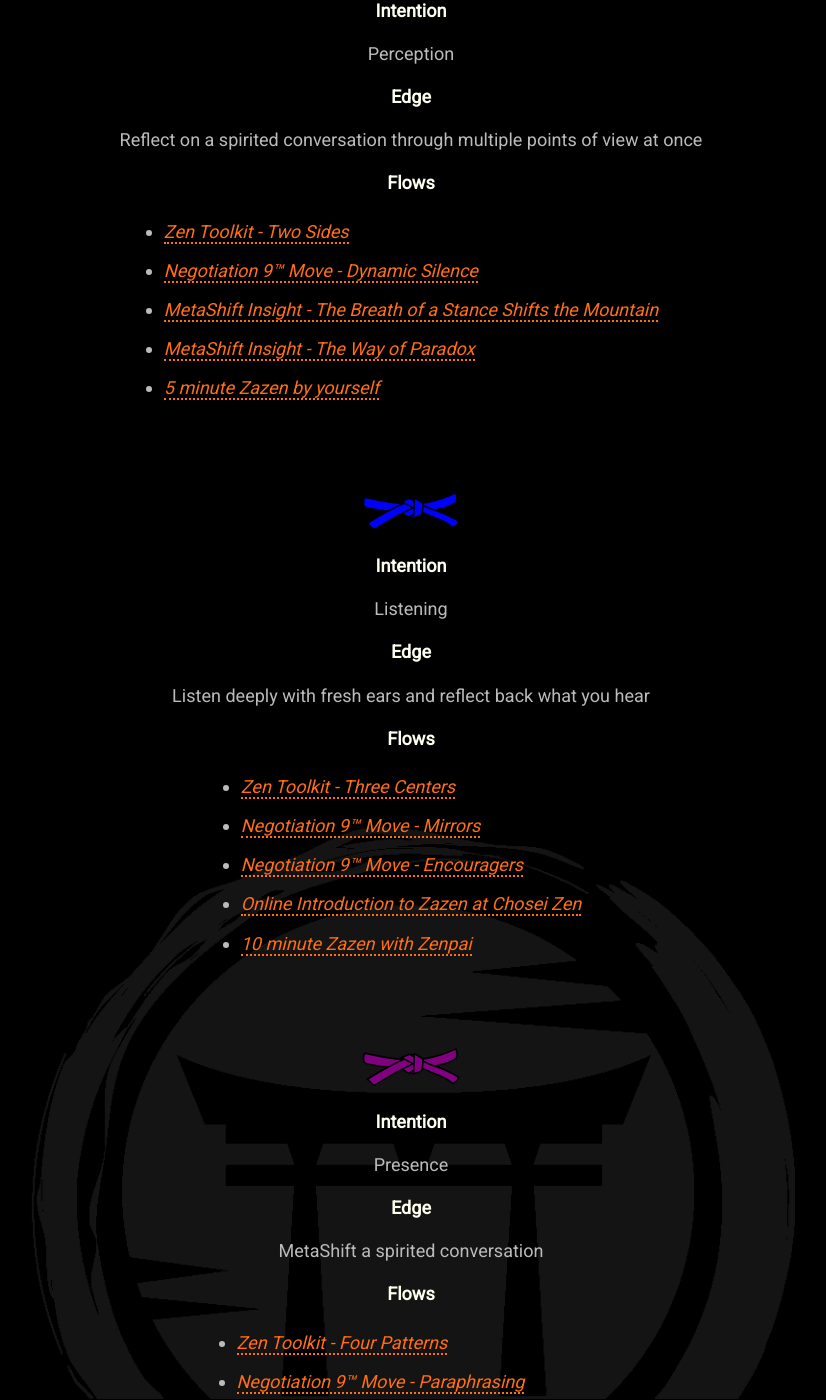
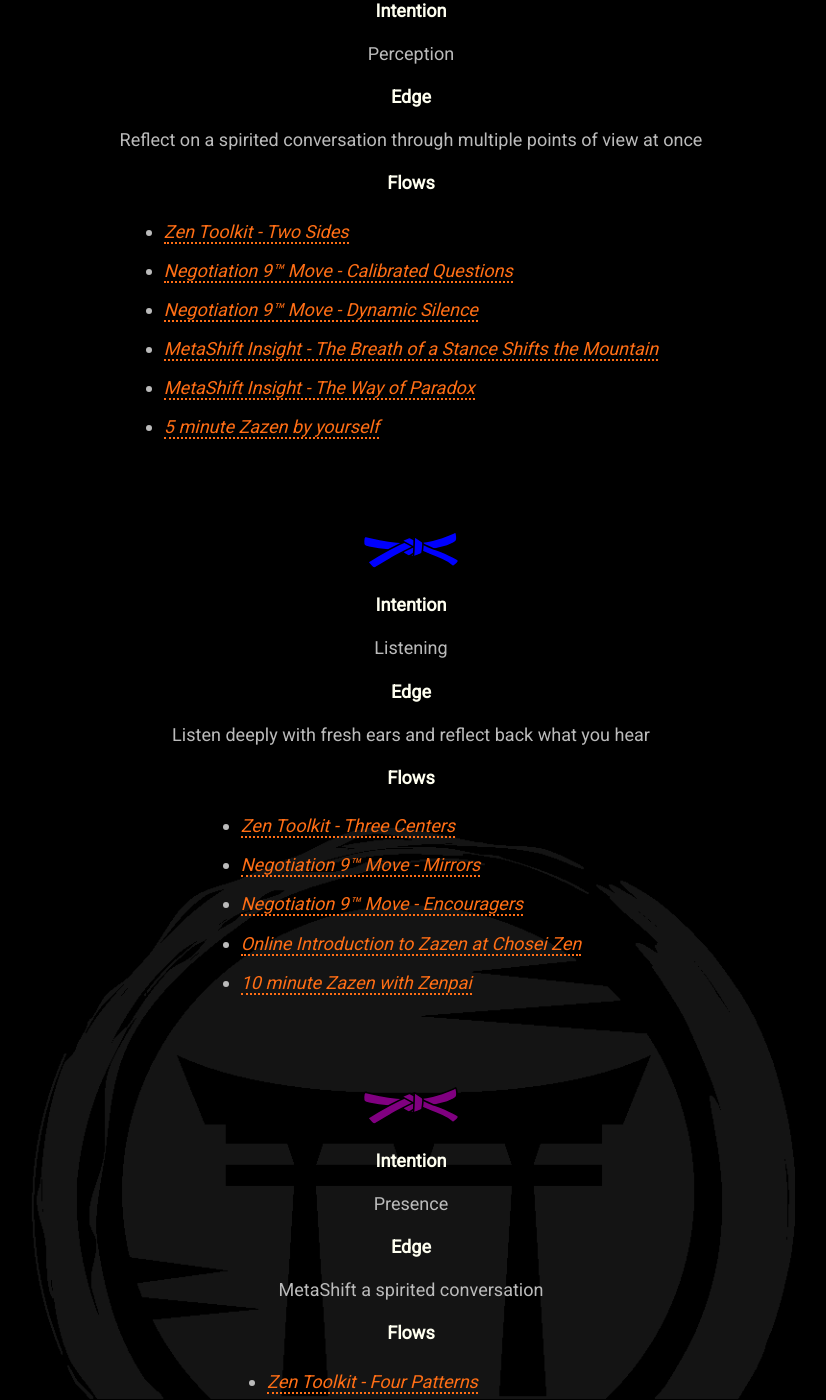
Before and after one commit to mindset-dojo/mindset-dojo.github.io, a Jekyll site: the page built from program.md, in a window 1280 px wide and 1400 px high, scrolled down 2867 px. Shown: the whole window, without its empty margins (229-1055 px from the left). Built offline with Jekyll 4.4.1, drawn with Linux system fonts in a browser that asks for light colours; some web fonts are replaced; some of the changed text lies outside the part shown.

Commit message:
refactor(program): move calibrated questions to green level.

```diff
--- a/_data/program.yaml
+++ b/_data/program.yaml
@@ -81,6 +81,8 @@
           flows:
             - label: Zen Toolkit - Two Sides
               url: https://vimeo.com/944663134/d4f1c4f333
+            - label: Negotiation 9™ Move - Calibrated Questions
+              url: https://www.blackswanltd.com/newsletter/infographic-the-black-swan-groups-negotiation-9
             - label: Negotiation 9™ Move - Dynamic Silence
               url: https://www.blackswanltd.com/newsletter/infographic-the-black-swan-groups-negotiation-9
             - label: MetaShift Insight - The Breath of a Stance Shifts the Mountain
@@ -116,8 +118,6 @@
             - label: Negotiation 9™ Move - Paraphrasing
               url: https://www.blackswanltd.com/newsletter/infographic-the-black-swan-groups-negotiation-9
             - label: Negotiation 9™ Move - Summary
-              url: https://www.blackswanltd.com/newsletter/infographic-the-black-swan-groups-negotiation-9
-            - label: Negotiation 9™ Move - Calibrated Questions
               url: https://www.blackswanltd.com/newsletter/infographic-the-black-swan-groups-negotiation-9
             - label: Your Unique MetaShift Expression
               url: /insight/houston-attitude/
```
